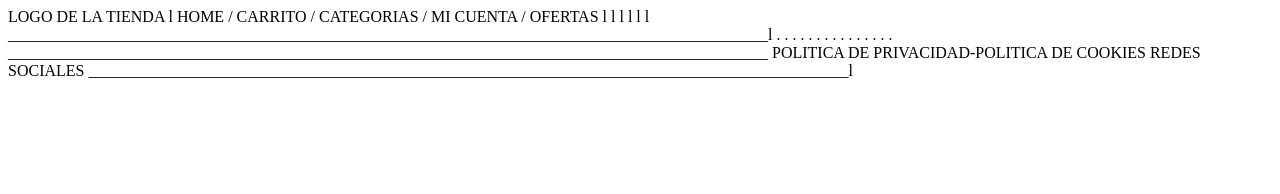
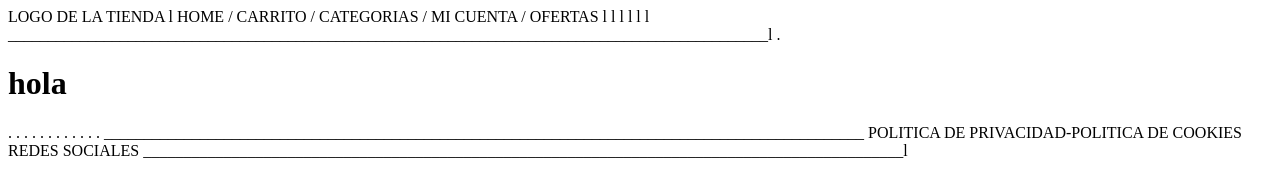
Before and after one commit to Jzorro01/tiendacompu.com, a plain HTML site: page index.html in a window 1280 px wide. Drawn offline with Linux system fonts and the light colour scheme.

Commit message:
saludo agregado con h1

```diff
--- a/index.html
+++ b/index.html
@@ -4,8 +4,7 @@ LOGO DE LA TIENDA l          HOME  /  CARRITO  /  CATEGORIAS  /  MI CUENTA  /  O
                                    l                                                                                                                                                          l
 _______________________________________________________________________________________________l
 .
-.
-.
+<h1>hola</h1>
 .
 .
 .
```
